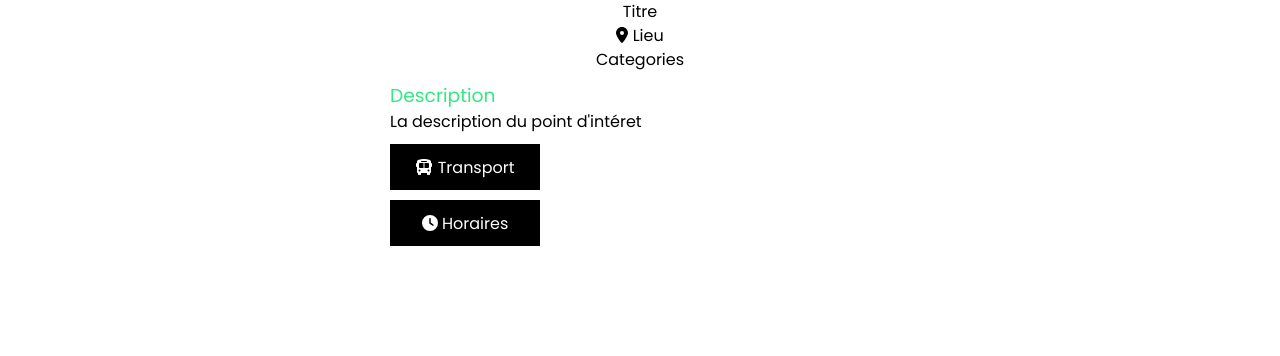
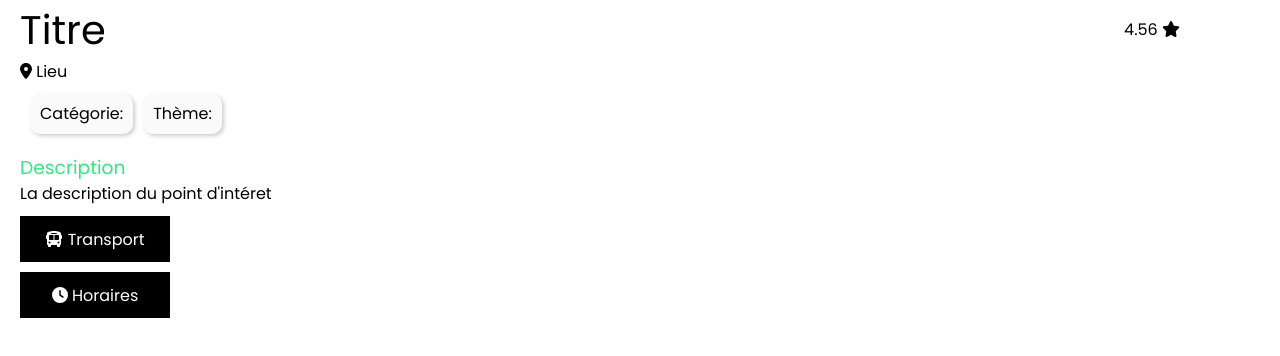
Before and after one commit to walidb07/DZExplorer, a React (Vite) app: page /test in a window 1280 px wide. Shown: the top 356 px of the page. Built offline with nearby package versions, Linux system fonts and the light colour scheme.

Commit message:
update PI

```diff
--- a/src/PointInteret.jsx
+++ b/src/PointInteret.jsx
@@ -3,15 +3,22 @@
 import { faBus } from '@fortawesome/free-solid-svg-icons'
 import { faClock } from '@fortawesome/free-solid-svg-icons'
 import { faLocationDot } from '@fortawesome/free-solid-svg-icons'
+import { faStar } from '@fortawesome/free-solid-svg-icons'
 
 function PointInteret() {
     return (
         <>
             <div className="PIpageRoot">
                 <div className="gallery"></div>
-                <div className="titre">Titre</div>
+                <div className="titreandrating">
+                    <div className='titre'>Titre</div>
+                    <div className='rating'>4.56 <FontAwesomeIcon icon={faStar} style={{color: "#000000",}} /></div>
+                </div>
                 <div className="carteName"><FontAwesomeIcon icon={faLocationDot} style={{color: "#000000",}} /> Lieu</div>
-                <div className="tags">Categories</div>
+                <div className="tags">
+                    <div className='tagBox'>Catégorie: </div>
+                    <div className='tagBox'>Thème: </div>
+                </div>
                 <div className="description">
                     <h3>Description</h3>
                     <p>La description du point d'intéret</p>
--- a/src/styles/PointInteret.css
+++ b/src/styles/PointInteret.css
@@ -1,8 +1,13 @@
 .PIpageRoot {
     display: flex;
     flex-direction: column;
-    align-items: center;
     font-family: Poppins;
+    margin-left: 20px;
+    margin-bottom: 20px;
+}
+
+.titre {
+    font-size: 30pt;
 }
 
 .thButton {
@@ -26,3 +31,31 @@
 .description h3 {
     color: #31E981;
 }
+
+.titreandrating {
+    display: flex;
+    align-items: center;
+    justify-content: space-between;
+}
+
+.rating {
+    margin-right: 100px;
+}
+
+.tags {
+    display: flex;
+    margin-top: 10px;
+    margin-bottom: 10px;
+}
+
+.tagBox {
+    background-color: #FAFAFA;
+    border-radius: 10px;
+    height: 40px;
+    text-align: center;
+    padding-top: 8px;
+    padding-left: 10px;
+    padding-right: 10px;
+    margin-left: 10px;
+    box-shadow: 2px 2px 4px rgba(0, 0, 0, 0.2);
+}
```
